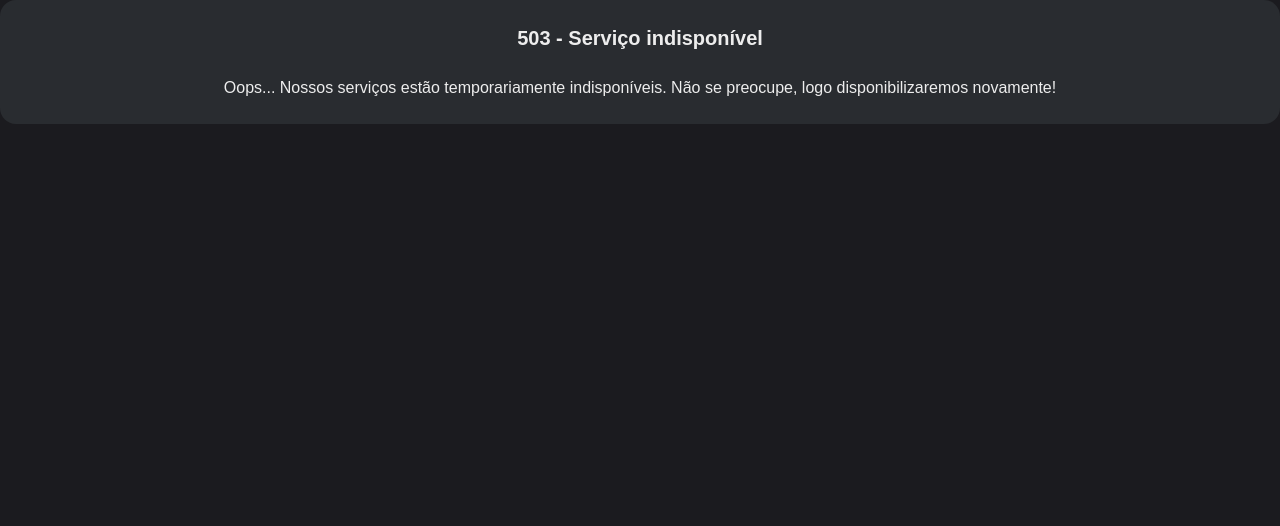
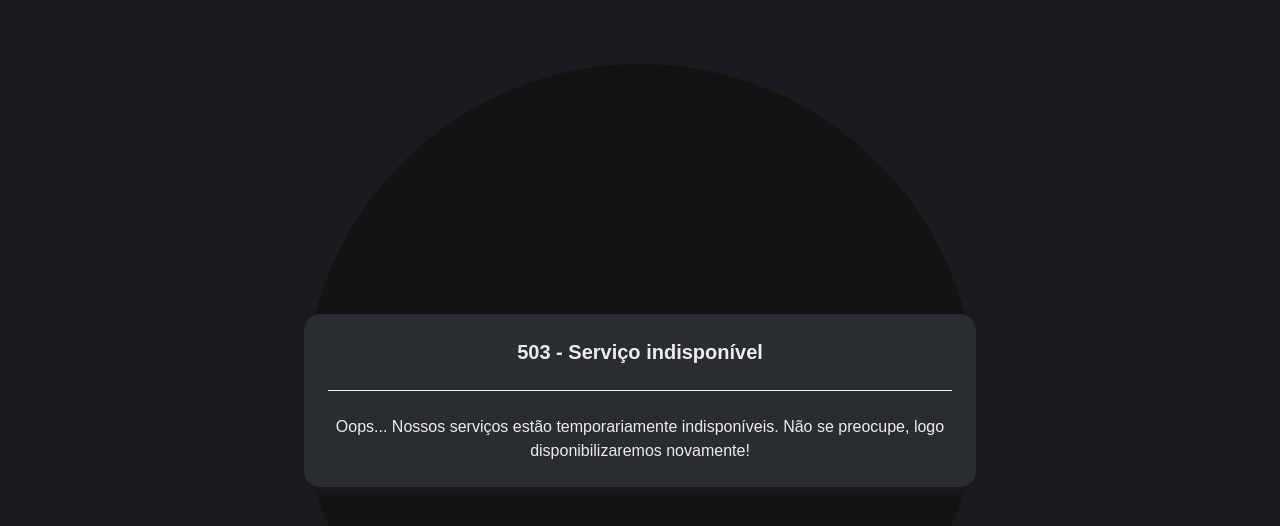
Before and after one commit to Gabrielst27/gtasks-site, a Next.js app: page /service-unavailable in a window 1280 px wide. Shown: the top 526 px of the page. Built offline with nearby package versions, Linux system fonts and the light colour scheme.

Commit message:
refac: improve service-unavailable page style

```diff
--- a/src/app/service-unavailable/page.tsx
+++ b/src/app/service-unavailable/page.tsx
@@ -1,3 +1,4 @@
+import { Line } from '@/components/Line';
 import clsx from 'clsx';
 import { Metadata } from 'next';
 
@@ -8,21 +9,32 @@ export const metadata: Metadata = {
 
 export default function ServiceUnavailablePage() {
   return (
-    <section>
+    <section className="h-screen flex items-center justify-center">
       <div
         className={clsx(
+          'bg-card-background',
+          'w-96 h-96 m-1 sm:w-lg sm:h-128 md:w-2xl md:h-168',
+          'flex items-center justify-center',
+          'rounded-full',
+        )}
+      >
+        <div
+          className={clsx(
+            'w-[110%]',
             'flex flex-col gap-6',
-          'bg-text-background',
+            'bg-text-background shadow-background shadow-lg',
             'rounded-2xl',
             'p-6 text-center',
           )}
         >
           <h1 className="text-xl font-bold">503 - Serviço indisponível</h1>
+          <Line />
           <p>
             Oops... Nossos serviços estão temporariamente indisponíveis. Não se
             preocupe, logo disponibilizaremos novamente!
           </p>
         </div>
+      </div>
     </section>
   );
 }
--- a/src/components/projects/ProjectsList/index.tsx
+++ b/src/components/projects/ProjectsList/index.tsx
@@ -1,21 +1,19 @@
 import { ProjectsListItem } from '@/components/projects/ProjectsListItem';
 import { getCurrentSession } from '@/lib/auth/manage-login';
 import { getProjectsCached } from '@/lib/projects/queries/get-projects';
-import { ErrorMessages } from '@/utils/error-messages.enum';
-import { ERoutes } from '@/utils/routes.enum';
-import { redirect } from 'next/navigation';
 
 export async function ProjectsList() {
   const token = await getCurrentSession();
   if (!token) {
     return null;
   }
+
   let content: React.ReactNode = (
     <div>
       <h1>Nenhum projeto ainda</h1>
     </div>
   );
-  try {
+
   const projectsResponse = await getProjectsCached(token);
   if (projectsResponse.items && projectsResponse.items.length) {
     content = (
@@ -26,13 +24,6 @@ export async function ProjectsList() {
       </div>
     );
   }
-  } catch (e) {
-    if (e instanceof Error) {
-      if (e.message === ErrorMessages.UNAUTHORIZED) {
-        redirect(ERoutes.LOGIN);
-      }
-    }
-  }
 
   return content;
 }
```
Lines whose indentation alone changed are shown as unchanged.
